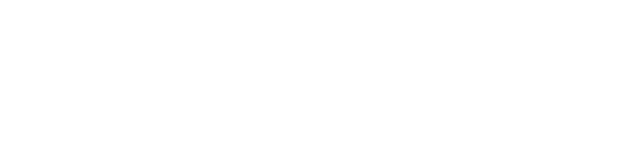
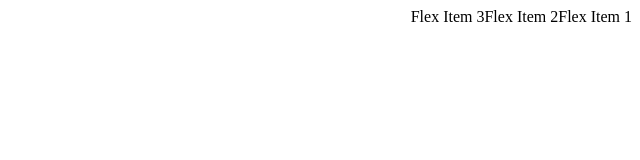
Before and after one commit to raymondSeger/flexboxAndGrid, a plain HTML site: page index.html in a window 1280 px wide. Shown: the whole page, without its empty margins (640-1280 px from the left). Drawn offline with Linux system fonts and the light colour scheme.

Commit message:
main axis goes from right to left because of row-reverse

```diff
--- a/index.html
+++ b/index.html
@@ -6,6 +6,15 @@
 </head>
 <body>
 
+<!-- main axis goes from right to left because of row-reverse -->
+<div style="display:flex; flex-direction: row-reverse">
+
+    <div>Flex Item 1</div>
+    <div>Flex Item 2</div>
+    <div>Flex Item 3</div>
+
+</div>
+
 
 <script>
 
```
